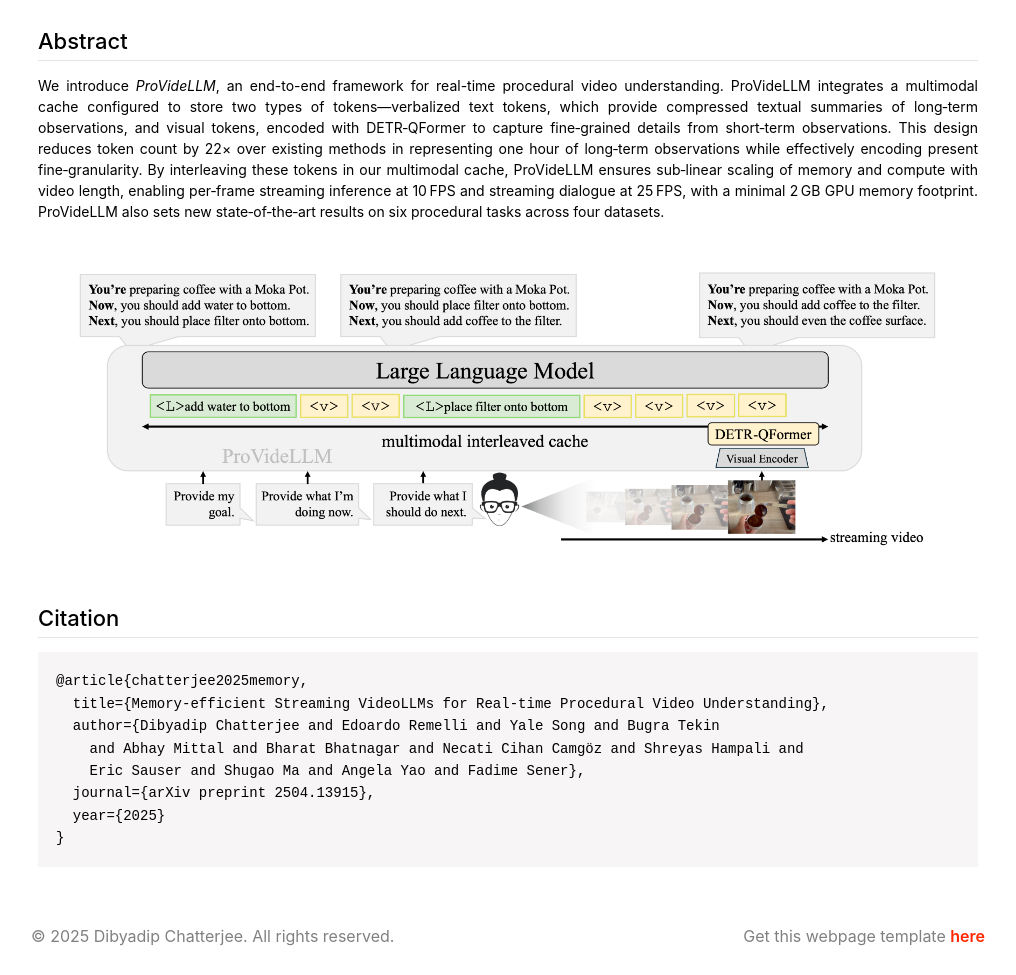
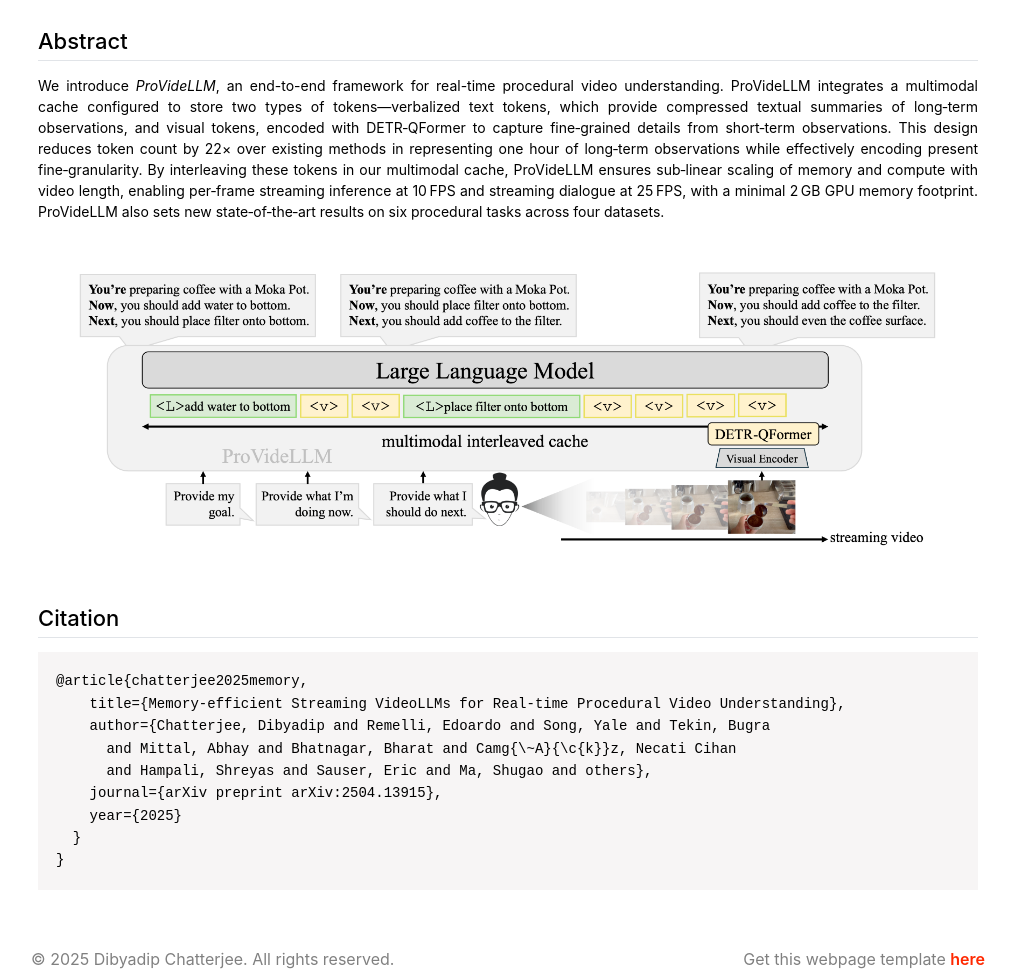
Before and after one commit to dibschat/ProVideLLM, a plain HTML site: page docs/index.html in a window 1280 px wide. Shown: the part 536-1511 px from the top of the page, without its empty margins (132-1148 px from the left). Before the commit the page ends 1489 px from the top, so only its background shows below. Drawn offline with Linux system fonts and the light colour scheme; some icons are missing.

Commit message:
update bibtex

```diff
--- a/docs/index.html
+++ b/docs/index.html
@@ -111,12 +111,13 @@
         <h1>Citation</h1>
         <div class="citation-box">
           <pre><code>@article{chatterjee2025memory,
-  title={Memory-efficient Streaming VideoLLMs for Real-time Procedural Video Understanding},
-  author={Dibyadip Chatterjee and Edoardo Remelli and Yale Song and Bugra Tekin
-    and Abhay Mittal and Bharat Bhatnagar and Necati Cihan Camgöz and Shreyas Hampali and
-    Eric Sauser and Shugao Ma and Angela Yao and Fadime Sener},
-  journal={arXiv preprint 2504.13915},
-  year={2025}
+    title={Memory-efficient Streaming VideoLLMs for Real-time Procedural Video Understanding},
+    author={Chatterjee, Dibyadip and Remelli, Edoardo and Song, Yale and Tekin, Bugra
+      and Mittal, Abhay and Bhatnagar, Bharat and Camg{\~A}{\c{k}}z, Necati Cihan
+      and Hampali, Shreyas and Sauser, Eric and Ma, Shugao and others},
+    journal={arXiv preprint arXiv:2504.13915},
+    year={2025}
+  }
 }</code></pre>
         </div>
       </td>
```
